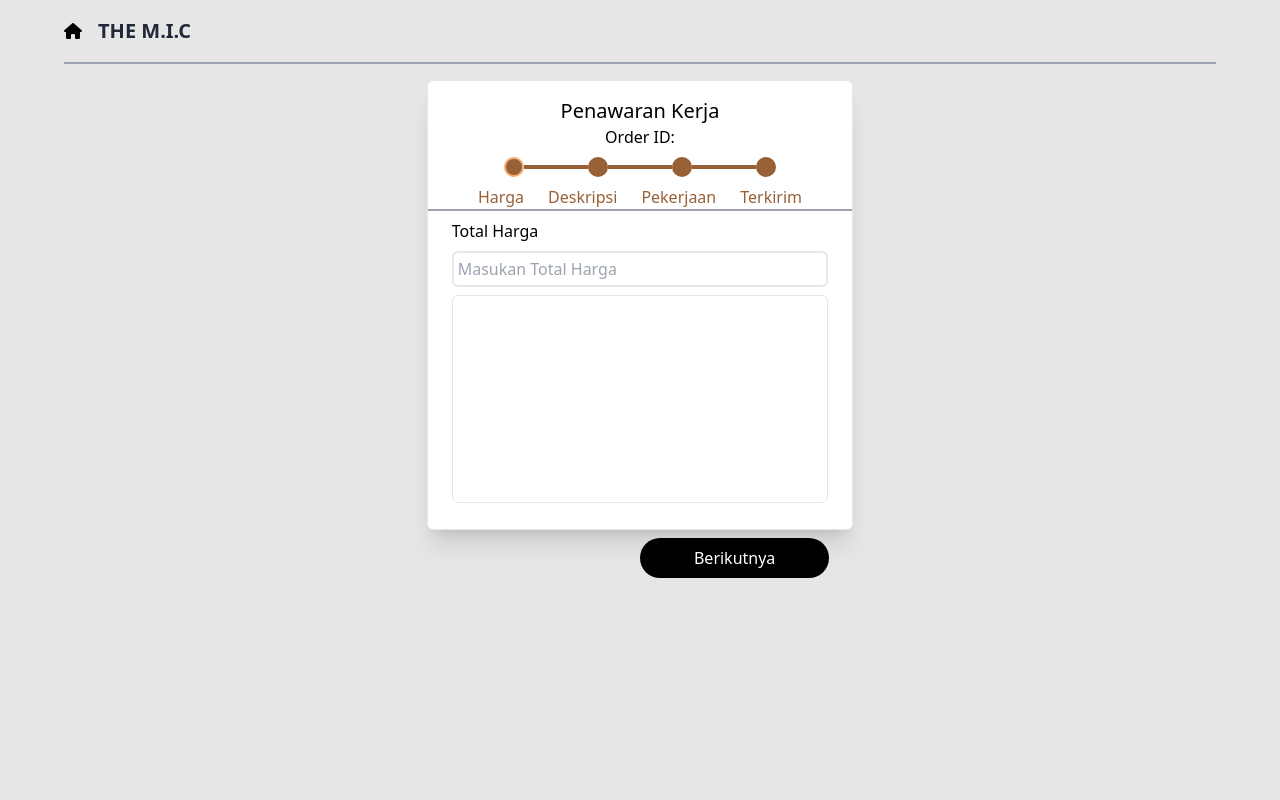
After one commit to exzgit/e-commerce-project, a PHP site: page /products.html in a window 1280 px wide. The commit adds this page. Run offline with PHP 8.4, Linux system fonts and the light colour scheme; some libraries are stand-ins or nearby versions.

Commit message:
UPDATE LAGI

```diff
--- /dev/null
+++ b/pages/products.html
@@ -0,0 +1,226 @@
+<!DOCTYPE html>
+<html lang="en">
+<head>
+    <meta charset="UTF-8">
+    <meta name="viewport" content="width=device-width, initial-scale=1.0">
+    <title>PRODUCTS</title>
+    <script src="https://cdn.tailwindcss.com"></script>
+    <link href="../source/styles/style.css" rel="stylesheet">
+    <link rel="stylesheet" href="https://cdnjs.cloudflare.com/ajax/libs/font-awesome/6.6.0/css/all.min.css" integrity="sha512-Kc323vGBEqzTmouAECnVceyQqyqdsSiqLQISBL29aUW4U/M7pSPA/gEUZQqv1cwx4OnYxTxve5UMg5GT6L4JJg==" crossorigin="anonymous" referrerpolicy="no-referrer" />
+</head>
+<body>
+    <main>
+        <div class="w-full h-screen bg-[#E6E6E6] flex flex-col items-center">
+            <div class="flex z-20 fixed items-end bg-[#E6E6E6] h-16 w-full px-16">
+                <nav class="flex items-end h-16 w-full border-b-2 border-gray-400 items-center">
+                    <a href="./admin.php" class="text-center flex items-center justify-center"><i class="fas fa-home"></i></a>
+                    <span class="text-gray-800 m-2 p-2 font-bold text-xl">THE M.I.C</span>
+                </nav>
+            </div>
+
+            <!-- Harga -->
+            <div id="harga" class="w-full flex justify-center">
+                <div class="w-1/3">
+
+                    <div class="w-full shadow-xl h-[450px] bg-white mt-20 pb-4 border rounded-md">
+                        <div class="pt-4 border-b-2 border-gray-400">
+                            <h1 class="text-xl font-medium text-center">Penawaran Kerja</h1>
+                            <h3 class="text-md font-medium text-center">Order ID:</h3>
+                            <div class="flex items-center px-6 py-2 justify-center">
+                                <a onclick="toggleDiv()" class="p-2 rounded-full border-2 border-[#F5AA73] bg-[#976036]"></a>
+                                <label class="w-16 h-1 bg-[#976036]"></label>
+                                <a onclick="toggleDiv()" class="p-2 rounded-full border-2 border-[#976036] bg-[#976036]"></a>
+                                <label class="w-16 h-1 bg-[#976036]"></label>
+                                <a onclick="toggleDiv()" class="p-2 rounded-full bg-[#976036] border-2 border-[#976036]"></a>
+                                <label class="w-16 h-1 bg-[#976036]"></label>
+                                <a onclick="toggleDiv()" class="p-2 rounded-full bg-[#976036] border-2 border-[#976036]"></a>
+                            </div>
+                            <div class="flex items-center px-6 justify-center">
+                                <span onclick="toggleDiv()" class="text-[#976036]">Harga</span>
+                                <label class="w-6 h-1"></label>
+                                <span onclick="toggleDiv()" class="text-[#976036]">Deskripsi</span>
+                                <label class="w-6 h-1"></label>
+                                <span onclick="toggleDiv()" class="text-[#976036]">Pekerjaan</span>
+                                <label class="w-6 h-1"></label>
+                                <span onclick="toggleDiv()" class="text-[#976036]">Terkirim</span>
+                            </div>
+                        </div>
+                        <div class="flex flex-col my-2 mx-6 gap-y-2">
+                            <label for="inputharga" class="text-md font-medium">Total Harga</label>
+                            <input type="number" name="totalharga" placeholder="Masukan Total Harga" id="inputharga" class="p-1 outline-none border-2 rounded-md ">
+                            <p class="w-full h-52 border relative rounded-md p-1">
+
+                            </p>
+                        </div>
+                    </div>
+                    <div class="flex my-2 space-x-4 justify-end w-full px-6">
+                        <button onclick="toggleDiv('deskripsi')" class=" p-2 text-center w-[50%] bg-black font-medium rounded-full px-3 text-white">
+                            Berikutnya
+                        </button>
+                    </div>
+                </div>
+            </div>
+
+            <!-- Deskripsi -->
+            <div id="deskripsi" class="w-full hidden flex justify-center">
+                <div class="w-1/3">
+                    <div class="w-full shadow-xl h-[450px] bg-white mt-20 pb-4 border rounded-md">
+                        <div class="pt-4 border-b-2 border-gray-400">
+                            <h1 class="text-xl font-medium text-center">Penawaran Kerja</h1>
+                            <h3 class="text-md font-medium text-center">Order ID:</h3>
+                            <div class="flex items-center px-6 py-2 justify-center">
+                                <a onclick="toggleDiv()" class="p-2 rounded-full border-2 border-[#F5AA73] bg-[#976036]"></a>
+                                <label class="w-16 h-1 bg-[#F5AA73]"></label>
+                                <a onclick="toggleDiv()" class="p-2 rounded-full border-2 border-[#F5AA73] bg-[#976036]"></a>
+                                <label class="w-16 h-1 bg-[#976036]"></label>
+                                <a onclick="toggleDiv()" class="p-2 rounded-full bg-[#976036] border-2 border-[#976036]"></a>
+                                <label class="w-16 h-1 bg-[#976036]"></label>
+                                <a onclick="toggleDiv()" class="p-2 rounded-full bg-[#976036] border-2 border-[#976036]"></a>
+                            </div>
+                            <div class="flex items-center px-6 justify-center">
+                                <span onclick="toggleDiv()" class="text-[#976036]">Harga</span>
+                                <label class="w-6 h-1"></label>
+                                <span onclick="toggleDiv()" class="text-[#976036]">Deskripsi</span>
+                                <label class="w-6 h-1"></label>
+                                <span onclick="toggleDiv()" class="text-[#976036]">Pekerjaan</span>
+                                <label class="w-6 h-1"></label>
+                                <span onclick="toggleDiv()" class="text-[#976036]">Terkirim</span>
+                            </div>
+                        </div>
+                        <div class="flex flex-col my-2 mx-6 gap-y-2">
+                            <label for="inputjudul" class="text-md font-medium">Judul Pekerjaan</label>
+                            <input type="text" name="judulpekerjaan" placeholder="Masukan Judul Pekerjaan" id="inputjudul" class="p-1 outline-none border-2 rounded-md ">
+                            <label for="inputjudul" class="text-md font-medium">Deskripsi Pekerjaan</label>
+                            <textarea class="w-full min-h-32 max-h-32 border-2 relative rounded-md p-1 outline-none" placeholder="Masukan Deskripsi Pekerjaan"></textarea>
+                            <div class="flex w-full justify-between items-center">
+                                <div class="flex flex-col items-center justify-center">
+                                    <label for="methodpengiriman" class="text-md font-medium">Metode Pengiriman</label>
+                                    <span class="text-sm p-1 w-full text-center border font-medium">JNE Express</span>
+                                </div>
+                                <div class="flex flex-col items-center justify-center">
+                                    <label for="methodpengiriman" class="text-md font-medium">Bisa Revisi</label>
+                                    <input type="number" class="text-sm p-1 w-20 text-center border font-medium outline-none" placeholder="0">
+                                </div>
+                            </div>
+                        </div>
+                    </div>
+                    <div class="flex my-2 space-x-4 w-full px-6">
+                        <button onclick="toggleDiv('harga')" class=" p-2 text-center w-full bg-gray-400 font-medium rounded-full px-3 text-white">
+                            Kembali
+                        </button>
+                        <buttno onclick="toggleDiv('pekerjaan')" class=" p-2 text-center w-full bg-black font-medium rounded-full px-3 text-white">
+                            Berikutnya
+                        </button>
+                    </div>
+                </div>
+            </div>
+
+
+            <!-- Pekerjaan -->
+            <div id="pekerjaan" class="w-full hidden flex justify-center">
+                <div class="w-1/3">
+                    <div class="w-full shadow-xl h-[450px] bg-white mt-20 pb-4 border rounded-md">
+                        <div class="pt-4 border-b-2 border-gray-400">
+                            <h1 class="text-xl font-medium text-center">Penawaran Kerja</h1>
+                            <h3 class="text-md font-medium text-center">Order ID:</h3>
+                            <div class="flex items-center px-6 py-2 justify-center">
+                                <a onclick="toggleDiv()" class="p-2 rounded-full border-2 border-[#F5AA73] bg-[#976036]"></a>
+                                <label class="w-16 h-1 bg-[#F5AA73]"></label>
+                                <a onclick="toggleDiv()" class="p-2 rounded-full border-2 border-[#F5AA73] bg-[#976036]"></a>
+                                <label class="w-16 h-1 bg-[#F5AA73]"></label>
+                                <a onclick="toggleDiv()" class="p-2 rounded-full border-2 border-[#F5AA73] bg-[#976036]"></a>
+                                <label class="w-16 h-1 bg-[#976036]"></label>
+                                <a onclick="toggleDiv()" class="p-2 rounded-full border-2 border-[#976036] bg-[#976036]"></a>
+                            </div>
+                            <div class="flex items-center px-6 justify-center">
+                                <span onclick="toggleDiv()" class="text-[#976036]">Harga</span>
+                                <label class="w-6 h-1"></label>
+                                <span onclick="toggleDiv()" class="text-[#976036]">Deskripsi</span>
+                                <label class="w-6 h-1"></label>
+                                <span onclick="toggleDiv()" class="text-[#976036]">Pekerjaan</span>
+                                <label class="w-6 h-1"></label>
+                                <span onclick="toggleDiv()" class="text-[#976036]">Terkirim</span>
+                            </div>
+                        </div>
+                        <div class="flex flex-col my-2 mx-6 gap-y-2">
+                            <div class="flex w-full gap-x-2">
+                                <div class="">
+                                    <label for="inputharga" class="text-md font-medium">Tanggal Pengerjaan</label>
+                                    <input type="date" name="totalharga" placeholder="Masukan Total Harga" id="inputharga" class="p-1 w-full outline-none border-2 rounded-md ">
+                                </div>
+                                <div class="">
+                                    <label for="inputharga" class="text-md font-medium">Tanggal Pengiriman</label>
+                                    <input type="date" name="totalharga" placeholder="Masukan Total Harga" id="inputharga" class="p-1 w-full outline-none border-2 rounded-md ">
+                                </div>
+                            </div>
+                            <label for="inputjudul" class="text-md font-medium">Deskripsi Pekerjaan</label>
+                            <textarea class="w-full min-h-48 max-h-48 border-2 relative rounded-md p-1 outline-none" placeholder="Masukan Deskripsi Pekerjaan"></textarea>
+                        </div>
+                    </div>
+                    <div class="flex my-2 space-x-4 w-full px-6">
+                        <button onclick="toggleDiv('deskripsi')" class=" p-2 text-center w-full bg-gray-400 font-medium rounded-full px-3 text-white">
+                            Kembali
+                        </button>
+                        <button onclick="toggleDiv('terkirim')" class=" p-2 text-center w-full bg-black font-medium rounded-full px-3 text-white">
+                            Berikutnya
+                        </button>
+                    </div>
+                </div>
+            </div>
+
+
+            <!-- Terkirim -->
+            <div id="terkirim" class="w-full hidden flex justify-center">
+                <div class="w-1/3">
+                    <div class="w-full h-[450px] shadow-xl bg-white mt-20 pb-4 border rounded-md">
+                        <div class="pt-4 border-b-2 border-gray-400">
+                            <h1 class="text-xl font-medium text-center">Penawaran Kerja</h1>
+                            <h3 class="text-md font-medium text-center">Order ID:</h3>
+                            <div class="flex items-center px-6 py-2 justify-center">
+                                <a onclick="toggleDiv()" class="p-2 rounded-full border-2 border-[#F5AA73] bg-[#976036]"></a>
+                                <label class="w-16 h-1 bg-[#F5AA73]"></label>
+                                <a onclick="toggleDiv()" class="p-2 rounded-full border-2 border-[#F5AA73] bg-[#976036]"></a>
+                                <label class="w-16 h-1 bg-[#F5AA73]"></label>
+                                <a onclick="toggleDiv()" class="p-2 rounded-full border-2 border-[#F5AA73] bg-[#976036]"></a>
+                                <label class="w-16 h-1 bg-[#F5AA73]"></label>
+                                <a onclick="toggleDiv()" class="p-2 rounded-full border-2 border-[#F5AA73] bg-[#976036]"></a>
+                            </div>
+                            <div class="flex items-center px-6 justify-center">
+                                <span onclick="toggleDiv()" class="text-[#976036]">Harga</span>
+                                <label class="w-6 h-1"></label>
+                                <span onclick="toggleDiv()" class="text-[#976036]">Deskripsi</span>
+                                <label class="w-6 h-1"></label>
+                                <span onclick="toggleDiv()" class="text-[#976036]">Pekerjaan</span>
+                                <label class="w-6 h-1"></label>
+                                <span onclick="toggleDiv()" class="text-[#976036]">Terkirim</span>
+                            </div>
+                        </div>
+                        <div class="flex flex-col my-2 mx-6 gap-y-2">
+                            <h1 class="text-lg font-medium p-1 border rounded-md">Judul Pekerjaan ditampilkan disini</h1>
+                            <p class="w-full h-48 border overflow-y-auto relative rounded-md p-1">
+                                Deskripsi pekerjaan ditampilkan disini
+                            </p>
+                            <p class="w-full bg-gray-200 h-8 text-gray-600 font-medium relative rounded-md p-1">
+                                Durasi Kerja: 08/07/2024 - 18/12/2024
+                            </p>
+                        </div>
+                    </div>
+                    <div class="flex my-2 space-x-4 w-full px-6">
+                        <button onclick="toggleDiv('pekerjaan')" class=" p-2 text-center w-full bg-gray-400 font-medium rounded-full px-3 text-white">
+                            Kembali
+                        </button>
+                        <button onclick=""  class=" p-2 text-center w-full bg-black font-medium rounded-full px-3 text-white">
+                            Selesai
+                        </button>
+                    </div>
+                </div>
+            </div>
+
+        </div>
+    </main>
+
+    <script src="../source/scripts/index.js">
+
+    </script>
+</body>
+</html>
--- a/source/scripts/index.js
+++ b/source/scripts/index.js
@@ -65,3 +65,21 @@ document.getElementById('toggleOldPassword').addEventListener('click', function
         icon.classList.add('fa-eye');
     }
 });
+
+
+function toggleDiv(divId) {
+    const divs = ['harga', 'deskripsi', 'pekerjaan', 'terkirim'];
+
+    divs.forEach(id => {
+        const element = document.getElementById(id);
+        if (element) {
+            if (id === divId) {
+                element.classList.remove('hidden');
+                element.classList.add('flex');
+            } else {
+                element.classList.remove('flex');
+                element.classList.add('hidden');
+            }
+        }
+    });
+}
--- a/source/styles/style.css
+++ b/source/styles/style.css
@@ -50,3 +50,11 @@ nav ul li a.active {
     backdrop-filter: blur(5px);
     -webkit-backdrop-filter: blur(5px);
 }
+
+.visible {
+    display: block;
+}
+
+.hide {
+    display: none;
+}
```
Also changed, not shown: pages/add_to_cart.php (+29 -12 lines), pages/index.php (+60 -32 lines), pages/nextcart.php (added, +52 -0 lines), pages/order.php (added, +66 -0 lines), pages/profile.php (+18 -12 lines), AESKey.php (line endings or trailing spaces), productimg.jpg (added), source/image/image.png (added), source/image/productimg.jpg (added), 1 other file.
